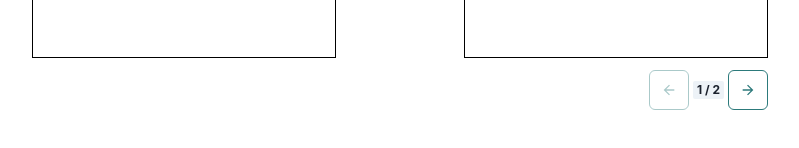
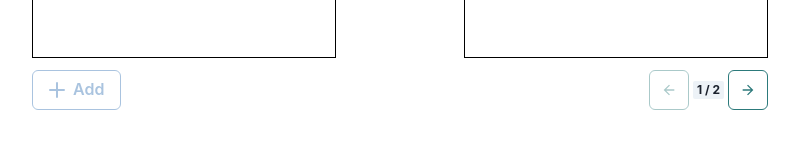
Before and after one commit to nellu-art/my-task-solution, a React (Vite) app: page / in a window 1280 px wide. Shown: the part 482-630 px from the top of the page, without its empty margins (240-1039 px from the left). Built offline with nearby package versions, Linux system fonts and the light colour scheme.

Commit message:
add logic to add nodes

```diff
--- a/src/App.jsx
+++ b/src/App.jsx
@@ -2,9 +2,9 @@ import { PropTypes } from 'prop-types';
 import { createPortal } from 'react-dom';
 import { useEffect, useRef, useState } from 'react';
 import { Box, Button, Container, IconButton, Badge } from '@chakra-ui/react';
-import { ArrowBackIcon, ArrowForwardIcon, ArrowLeftIcon } from '@chakra-ui/icons';
+import { ArrowBackIcon, ArrowForwardIcon, ArrowLeftIcon, AddIcon } from '@chakra-ui/icons';
 
-import { readDatabase, readCache, loadNodeToCache } from './api/endpoints';
+import { readDatabase, readCache, loadNodeToCache, addNodeToCache } from './api/endpoints';
 
 import { RenderNode } from './components/RenderNode';
 
@@ -160,42 +160,8 @@ function mapNodeChildrenWithCacheData(node, cache) {
   };
 }
 
-function CachedTreeView({ isCacheStale, onCacheUpdated }) {
-  const [cache, setCache] = useState({});
+function CachedTreeView({ cache, refresh }) {
   const [selectedNodeId, setSelectedNodeId] = useState(null);
-
-  useEffect(() => {
-    const fetchData = async () => {
-      const newData = await readCache();
-
-      setCache(newData);
-    };
-
-    try {
-      fetchData();
-    } catch (error) {
-      console.error(error);
-    }
-  }, []);
-
-  useEffect(() => {
-    if (!isCacheStale) {
-      return;
-    }
-
-    const fetchData = async () => {
-      const newData = await readCache();
-
-      setCache(newData);
-    };
-
-    try {
-      fetchData();
-      onCacheUpdated();
-    } catch (error) {
-      console.error(error);
-    }
-  }, [isCacheStale, onCacheUpdated]);
 
   const displayNodes = Object.values(cache)
     .map((node) => mapNodeChildrenWithCacheData(node, cache))
@@ -226,25 +192,76 @@ function CachedTreeView({ isCacheStale, onCacheUpdated }) {
           );
         })}
       </Box>
+      <Box mt={3} display='flex' alignItems='center'>
+        <Button
+          leftIcon={<AddIcon />}
+          colorScheme='blue'
+          variant='outline'
+          isDisabled={!selectedNodeId}
+          onClick={() => {
+            if (!selectedNodeId) {
+              return;
+            }
+
+            addNodeToCache(`child ${Date.now()}`, selectedNodeId);
+            refresh();
+            setSelectedNodeId(null);
+          }}
+        >
+          Add
+        </Button>
+      </Box>
     </>
   );
 }
 
 function App() {
   const middleItemRef = useRef(null);
+
+  const [cache, setCache] = useState({});
   const [isCacheStale, setIsCacheStale] = useState(false);
+
+  useEffect(() => {
+    const fetchData = async () => {
+      const newData = await readCache();
+
+      setCache(newData);
+    };
+
+    try {
+      fetchData();
+    } catch (error) {
+      console.error(error);
+    }
+  }, []);
+
+  useEffect(() => {
+    if (!isCacheStale) {
+      return;
+    }
+
+    const fetchData = async () => {
+      const newData = await readCache();
+
+      setCache(newData);
+    };
+
+    try {
+      fetchData();
+      setIsCacheStale(false);
+    } catch (error) {
+      console.error(error);
+    }
+  }, [isCacheStale, setIsCacheStale]);
 
   return (
     <Container width='100vw' height='100vh' pt={10} maxWidth='60vw'>
       <Box display='flex' gap={4}>
-        <Box flex={1} maxWidth='50%'>
-          <CachedTreeView
-            isCacheStale={isCacheStale}
-            onCacheUpdated={() => setIsCacheStale(false)}
-          />
+        <Box flex={1} maxWidth='45%'>
+          <CachedTreeView cache={cache} refresh={() => setIsCacheStale(true)} />
         </Box>
         <Box ref={middleItemRef} display='flex' alignItems='center' height='500px' />
-        <Box flex={1} maxWidth='50%'>
+        <Box flex={1} maxWidth='45%'>
           <DBTreeView
             renderActionToPortal={(children) =>
               middleItemRef.current && createPortal(children, middleItemRef.current)
@@ -265,6 +282,6 @@ DBTreeView.propTypes = {
 };
 
 CachedTreeView.propTypes = {
-  isCacheStale: PropTypes.bool,
-  onCacheUpdated: PropTypes.func.isRequired,
+  cache: PropTypes.object.isRequired,
+  refresh: PropTypes.func.isRequired,
 };
--- a/src/api/endpoints.js
+++ b/src/api/endpoints.js
@@ -9,6 +9,10 @@ export function loadNodeToCache(id) {
   cache.fetch(id);
 }
 
+export function addNodeToCache(value, parentId) {
+  cache.add(value, parentId);
+}
+
 export function readCache() {
   return { ...cloneDeep(cache.data), ...cloneDeep(cache.changes) };
 }
```
